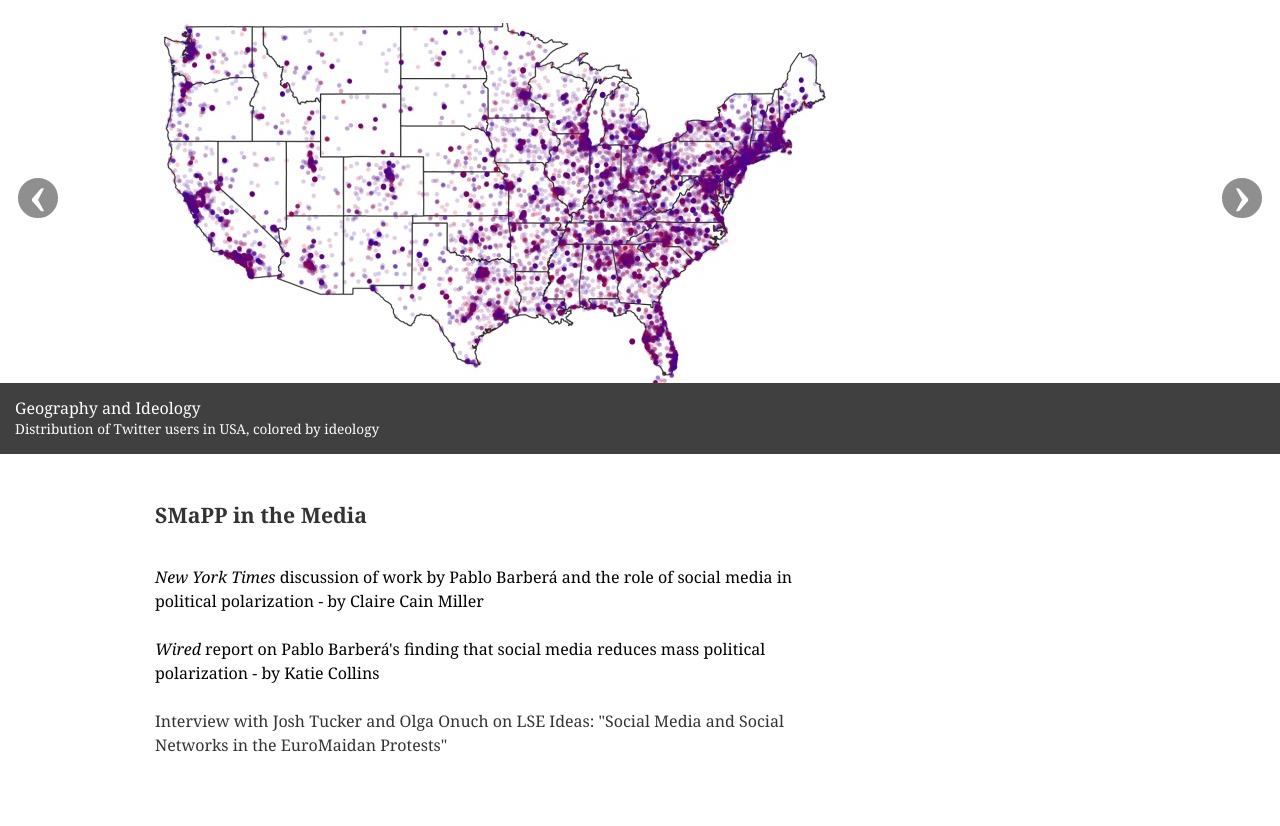
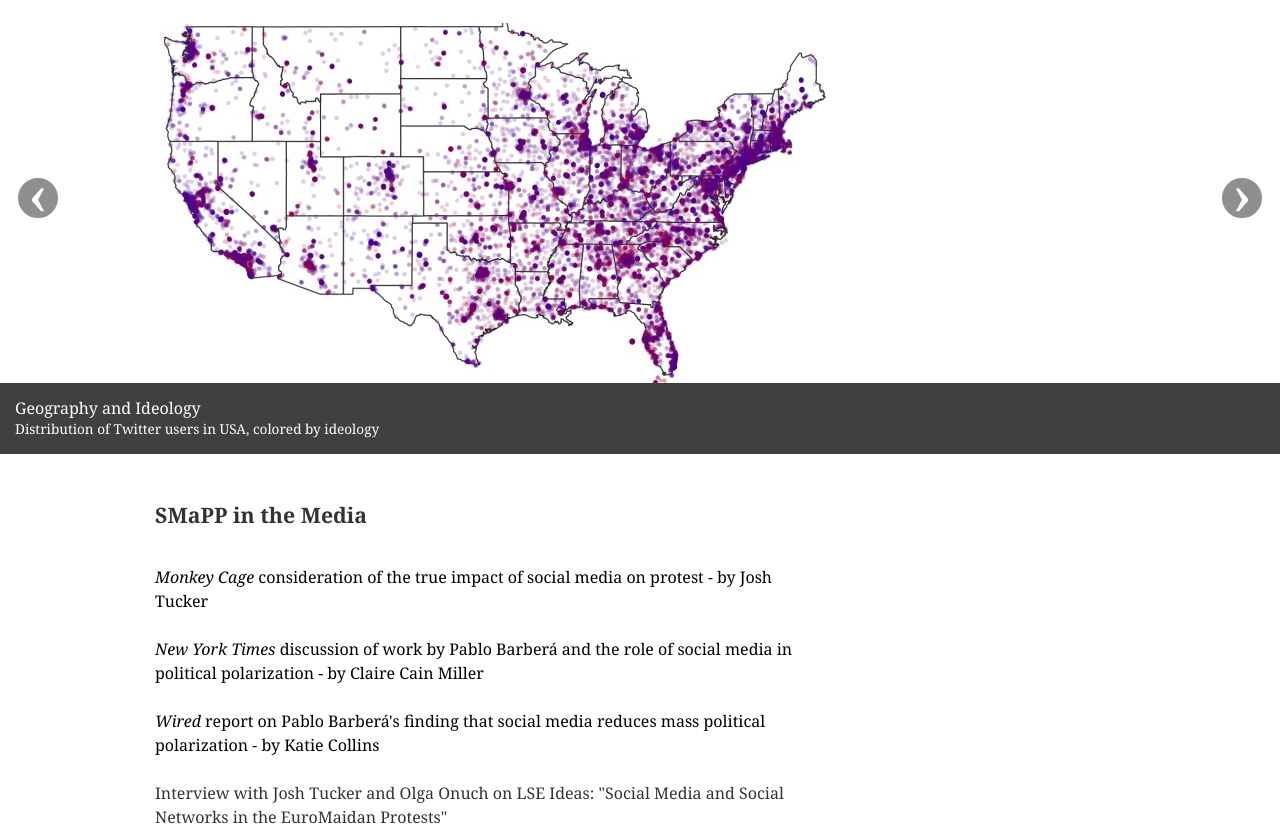
Before and after one commit to SMAPPNYU/SMAPP-Website, a plain HTML site: page smappInMedia.html in a window 1280 px wide. Shown: the part 57-883 px from the top of the page. Drawn offline with nearby package versions, Linux system fonts and the light colour scheme; grey boxes are pictures that could not be loaded.

Commit message:
Added MC Ferguson

```diff
--- a/smappInMedia.html
+++ b/smappInMedia.html
@@ -164,6 +164,8 @@
 <div class="boxed-left">
 <h4>SMaPP in the Media</h4>
 <br>
+       	<a href="http://www.washingtonpost.com/blogs/monkey-cage/wp/2014/11/25/tweeting-ferguson-how-social-media-can-and-can-not-facilitate-protest/" target="_blank" style="color: black"> <em>Monkey Cage</em> consideration of the true impact of social media on protest - by Josh Tucker</a>
+		<br><br>
 <a href="http://www.nytimes.com/2014/11/21/upshot/social-media-deepens-partisan-divides-but-not-always.html" target="_blank" style="color: black"> <em>New York Times</em> discussion of work by Pablo Barberá and the role of social media in political polarization - by Claire Cain Miller</a>
 		<br><br>
 <a href="http://www.wired.co.uk/news/archive/2014-10/21/social-media-political-extremism" target="_blank" style="color: black"><em> Wired</em> report on Pablo Barberá's finding that social media reduces mass political polarization - by Katie Collins</a>
```
